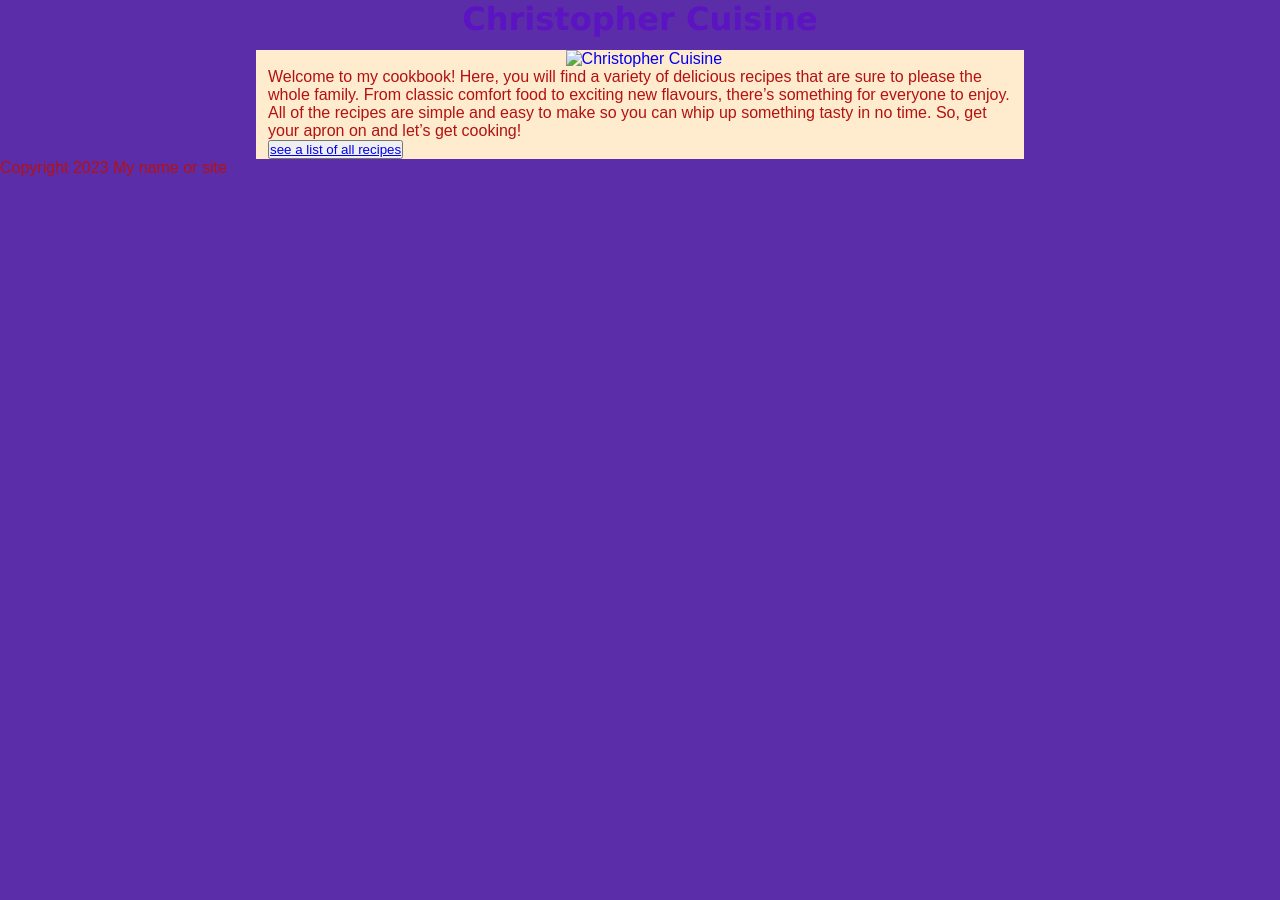
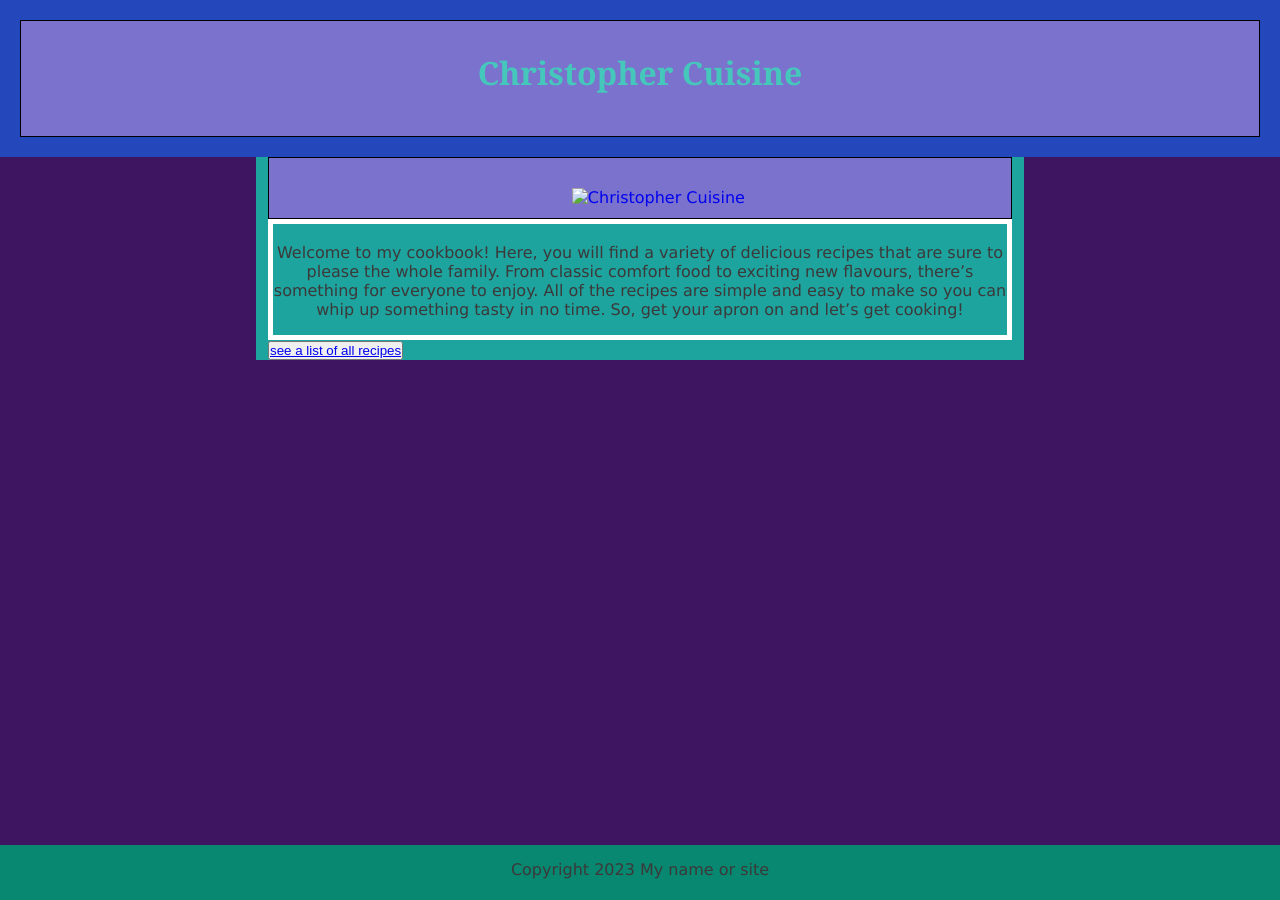
Before and after one commit to JEREMY-0/JCuisine, a Jekyll site: the page built from home/index.md, in a window 1280 px wide. Built offline with Jekyll 4.4.1, drawn with Linux system fonts in a browser that asks for light colours.

Commit message:
Update recipes.css

```diff
--- a/styles/recipes.css
+++ b/styles/recipes.css
@@ -1,10 +1,128 @@
 /*! CSS bare bones for recipes site */
 
+
+
  html {
-  font-family: sans-serif;
+  font-family:'Lucida Sans', 'Lucida Sans Regular', 'Lucida Grande', 'Lucida Sans Unicode', Geneva, Verdana, sans-serif;
   -ms-text-size-adjust: 100%;
   -webkit-text-size-adjust: 100%;
 }
+
+*  {
+  margin: 0;
+  padding: 10;
+  box-sizing: border-box;
+}
+
+/* the rest is up to you */
+
+header {
+  background-color: #2448bc; /* dark blue */
+  color: #9b8be2; /* white */
+  padding: 20px;
+  text-align: center;
+}
+
+header {
+
+  font-family: "Helvetica Neue", cursive, sans-serif;
+  padding: 20px;
+}
+
+body {
+
+  background-color: rgb(60, 90, 160);
+}
+
+h1 {
+  color: rgb(7, 19, 70);
+  margin-bottom: 12px;
+  text-align: center;
+}
+
+h2 {
+  color:rgb(13, 0, 128);
+  margin: 0 0 12px 0;
+}
+
+h1,h2 {
+  font-family: Georgia, 'Times New Roman', Times, serif;
+}
+
+p {
+color:rgb(94, 21, 97);
+margin-bottom:4em;
+text-align: center;
+}
+
+main {
+width: 60%;
+max-width:850px;
+/* border:1px solid purple; */
+padding:0 12px;
+margin:0 auto;
+
+}
+
+img {
+width:60%;
+float:right;
+position: relative;
+
+}
+
+
+
+ul {
+  margin-left: 12px;
+  text-align: center;
+  /* columns: 2;
+  column-rule: 1px solid blue; */
+}
+
+li {
+font-size: .4em;
+margin-bottom: 12px;
+list-style-position: inside;
+display: flex;
+flex-wrap: wrap;
+flex-basis: 200px;
+}
+
+.caption {
+  font-size: .8em;
+  float:right;
+  width:60%;
+}
+
+div {
+  border: 1px solid black;
+  background-color: rgb(123, 114, 206);
+  padding-top: 30px;
+  padding-right: 30px;
+  padding-bottom: 30px;
+  padding-left: 30px;
+}
+
+.post-content
+
+{
+
+
+  border: 5px solid #fff;
+}
+
+footer {
+  background-color: #088870; /* dark blue */
+  padding: 5px;
+  text-align: center;
+  position: fixed;
+  left: 0;
+  bottom: 0;
+  width: 100%;
+  padding-top: 15px;
+}
+
 
 *  {
   margin: 0;
@@ -15,56 +133,75 @@
 /* the rest is up to you */
 
 body {
-background-color: rgb(92, 45, 169);
 
+  background-color: rgb(62, 21, 96);
 }
 
-h1 {color: rgb(92, 19, 194);
+h1 {
+  color: rgb(69, 200, 187);
   margin-bottom: 12px;
   text-align: center;
 }
 
-h2{color: green;
-margin: 1ch;
+h2 {
+  color:rgb(0, 43, 128);
+  margin: 0 0 12px 0;
 }
 
 h1,h2 {
-font-family: 'Lucida Sans', 'Lucida Sans Regular', 'Lucida Grande', 'Lucida Sans Unicode', Geneva, Verdana, sans-serif;
-
+  font-family: Georgia, 'Times New Roman', Times, serif;
 }
 
-p{
-  color: rgb(179, 18, 18);
-  margin-bottom: 0px;
+p {
+color:rgb(59, 57, 57);
+margin-bottom:1em;
 }
 
 main {
-width:60%;
+width: 60%;
 max-width:850px;
-/* border: 1px solid purple; */
-padding:0 12px 0 12px;
+/* border:1px solid purple; */
+padding: 0 12px;
 margin:0 auto;
-background-color: blanchedalmond;
+background-color: rgb(30, 164, 159);
 }
 
-img{
-width: 60%;
-float: right;
+img {
+width:60%;
+float:right;
 }
 
+
+
 ul {
-  margin-left:40px;
-  /* columns: 2; */
-  /* column-rule: 1px solid blue; */
+  margin-left: 12px;
+  /* columns: 2;
+  column-rule: 1px solid blue; */
 }
 
 li {
 font-size: .8em;
 margin-bottom: 12px;
-list-style: inside;
+list-style-position: inside;
 }
 
 .caption {
+  font-size: .8em;
   float:right;
-  width: 60%;
+  width:60%;
+
 }
+
+
+
+
+
+.title
+{
+  padding-top: 15px;
+  padding-bottom: 20px;
+  text-align: center;
+  font-family: 'Intro Rust Base', sans-serif;
+  font-size: 3em;
+  color:#084679
+}
```
